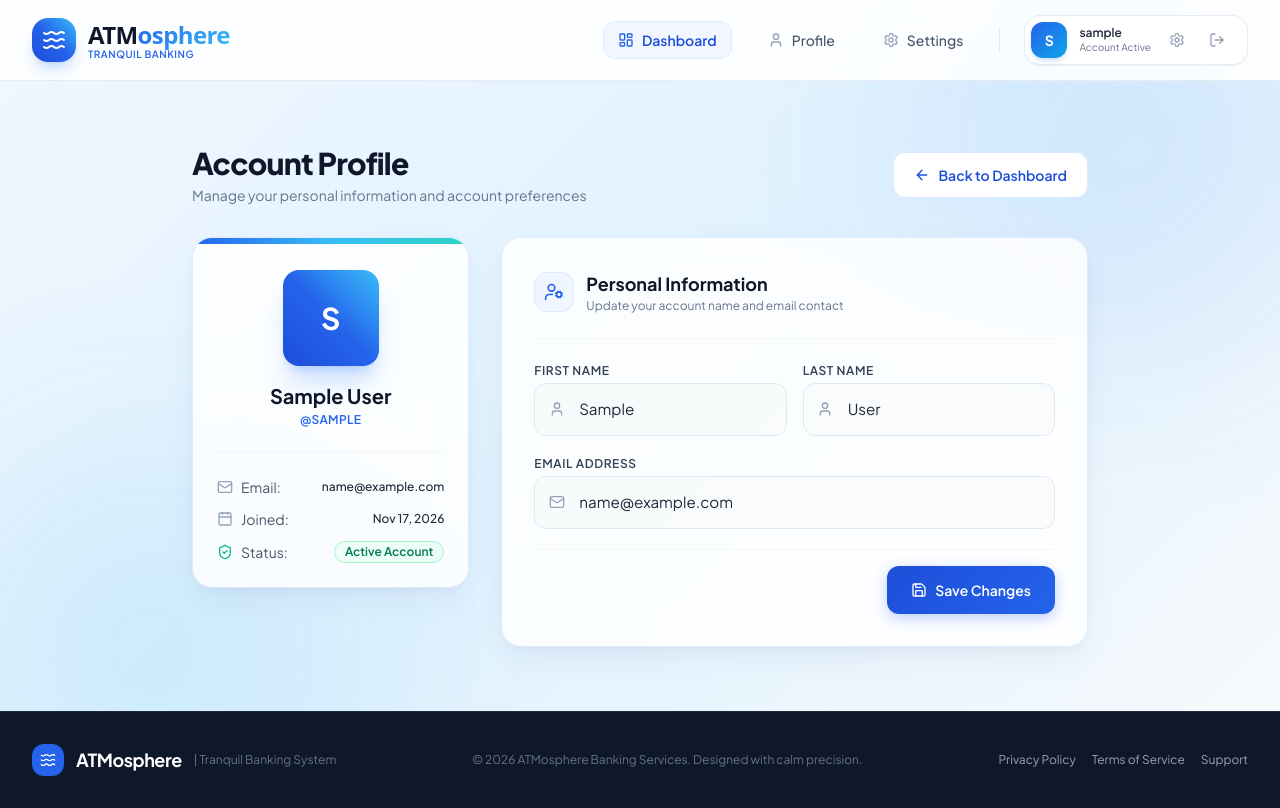
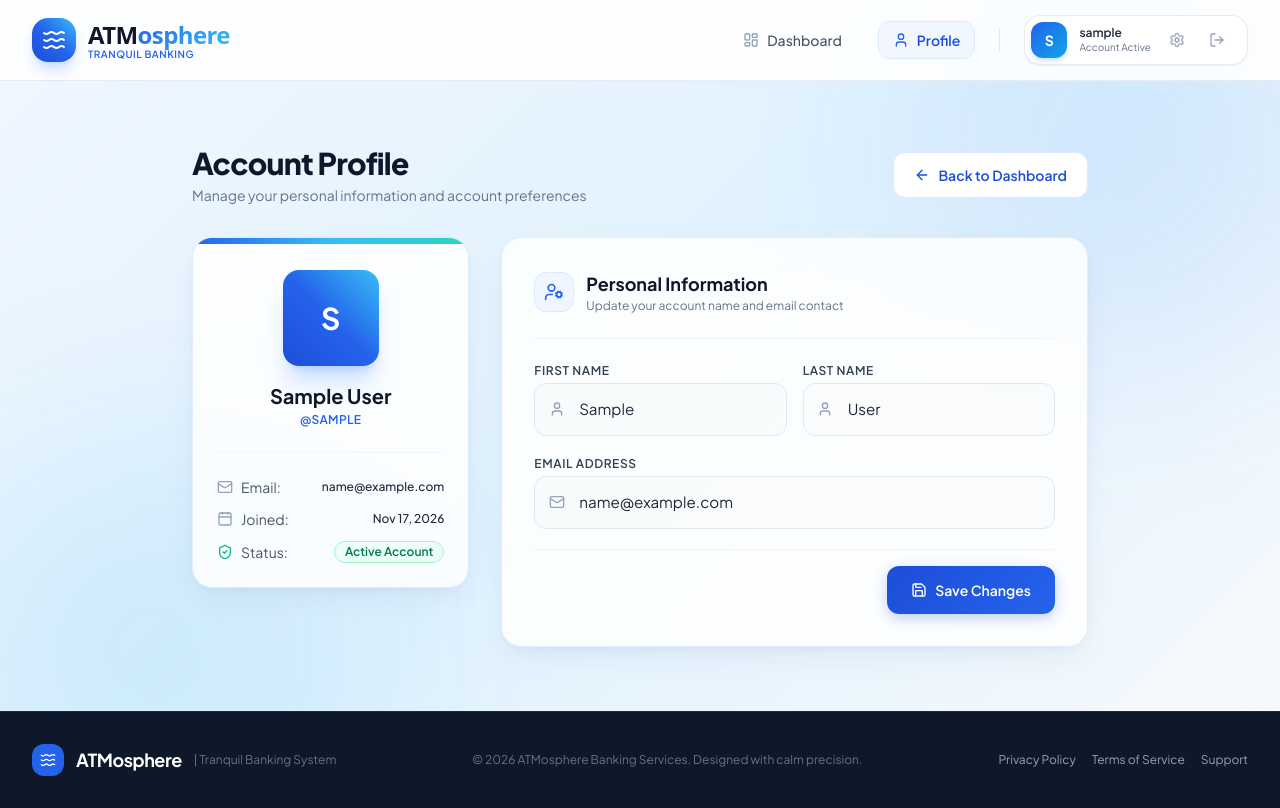
Before and after one commit to snlogarta-cit/csit327, a Django app: page /profile/ in a window 1280 px wide. Run offline with Django 5.2, Linux system fonts and the light colour scheme; the visitor is signed in with stand-in values (Sample User, id 1); parts of the project's set-up code (start-up, migrations or seed data) failed here and were passed over; some libraries are stand-ins or nearby versions.

Commit message:
style: update navigation links for improved accessibility and visual consistency

```diff
--- a/templates/base.html
+++ b/templates/base.html
@@ -39,18 +39,18 @@
                 <!-- Desktop Navigation Links & User Menu -->
                 <nav class="hidden md:flex items-center space-x-6">
                     {% if user.is_authenticated %}
-                        <a href="{% url 'home' %}" class="flex items-center gap-2 text-sm font-semibold text-blue-700 bg-blue-50/80 px-3.5 py-2 rounded-xl border border-blue-100 transition-all">
-                            <i data-lucide="layout-dashboard" class="w-4 h-4 text-blue-600"></i>
+                        <a href="{% url 'home' %}" class="flex items-center gap-2 text-sm font-medium text-slate-600 hover:text-blue-600 transition-colors px-3 py-2 rounded-xl">
+                            <i data-lucide="layout-dashboard" class="w-4 h-4 text-slate-400"></i>
                             Dashboard
                         </a>
-                        <a href="{% url 'profile' %}" class="flex items-center gap-2 text-sm font-medium text-slate-600 hover:text-blue-600 transition-colors px-3 py-2 rounded-xl">
-                            <i data-lucide="user" class="w-4 h-4 text-slate-400"></i>
+                        <a href="{% url 'profile' %}" class="flex items-center gap-2 text-sm font-semibold text-blue-700 bg-blue-50/80 px-3.5 py-2 rounded-xl border border-blue-100 transition-all" >
+                            <i data-lucide="user" class="w-4 h-4 text-blue-600"></i>
                             Profile
                         </a>
-                        <a href="{% url 'settings' %}" class="flex items-center gap-2 text-sm font-medium text-slate-600 hover:text-blue-600 transition-colors px-3 py-2 rounded-xl">
+                        <!-- <a href="{% url 'settings' %}" class="flex items-center gap-2 text-sm font-medium text-slate-600 hover:text-blue-600 transition-colors px-3 py-2 rounded-xl">
                             <i data-lucide="settings" class="w-4 h-4 text-slate-400"></i>
                             Settings
-                        </a>
+                        </a> -->
 
                         <div class="h-6 w-px bg-slate-200 my-auto"></div>
 
```
